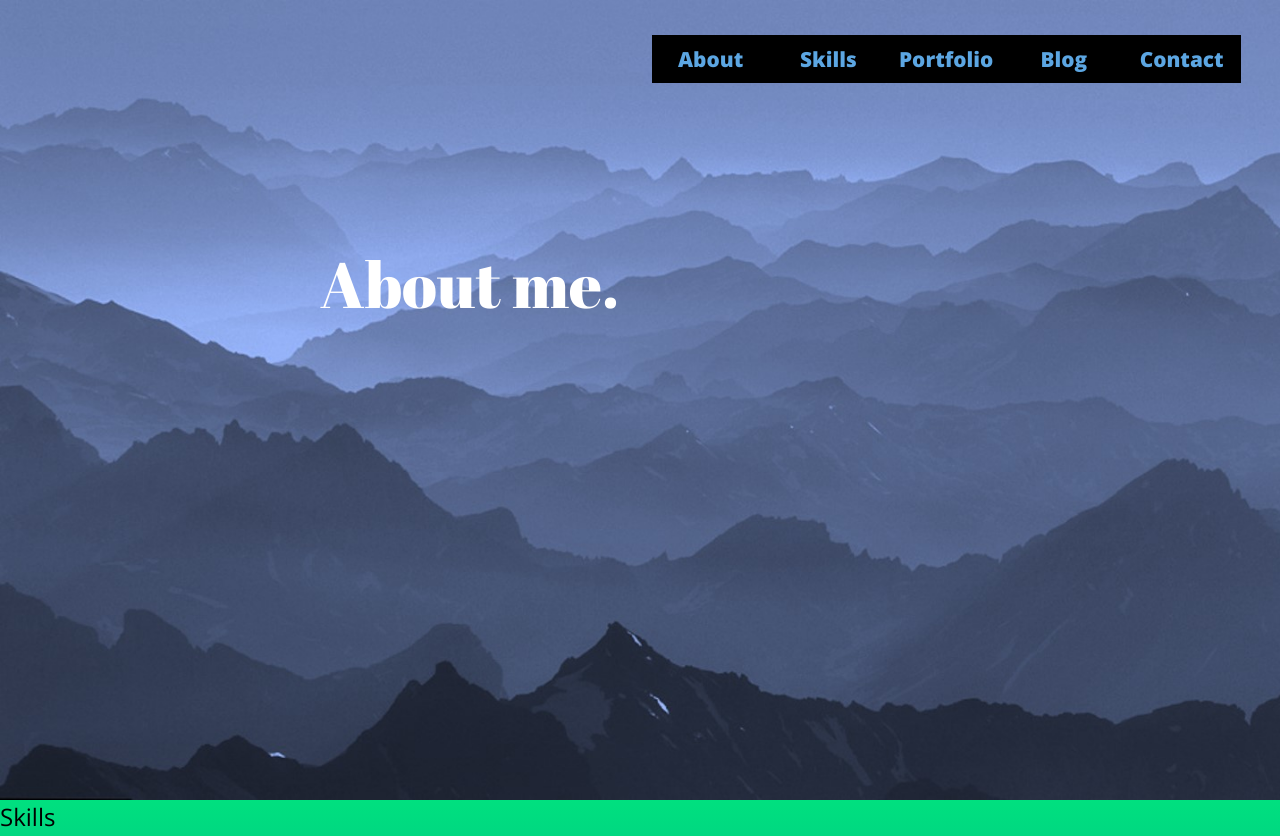
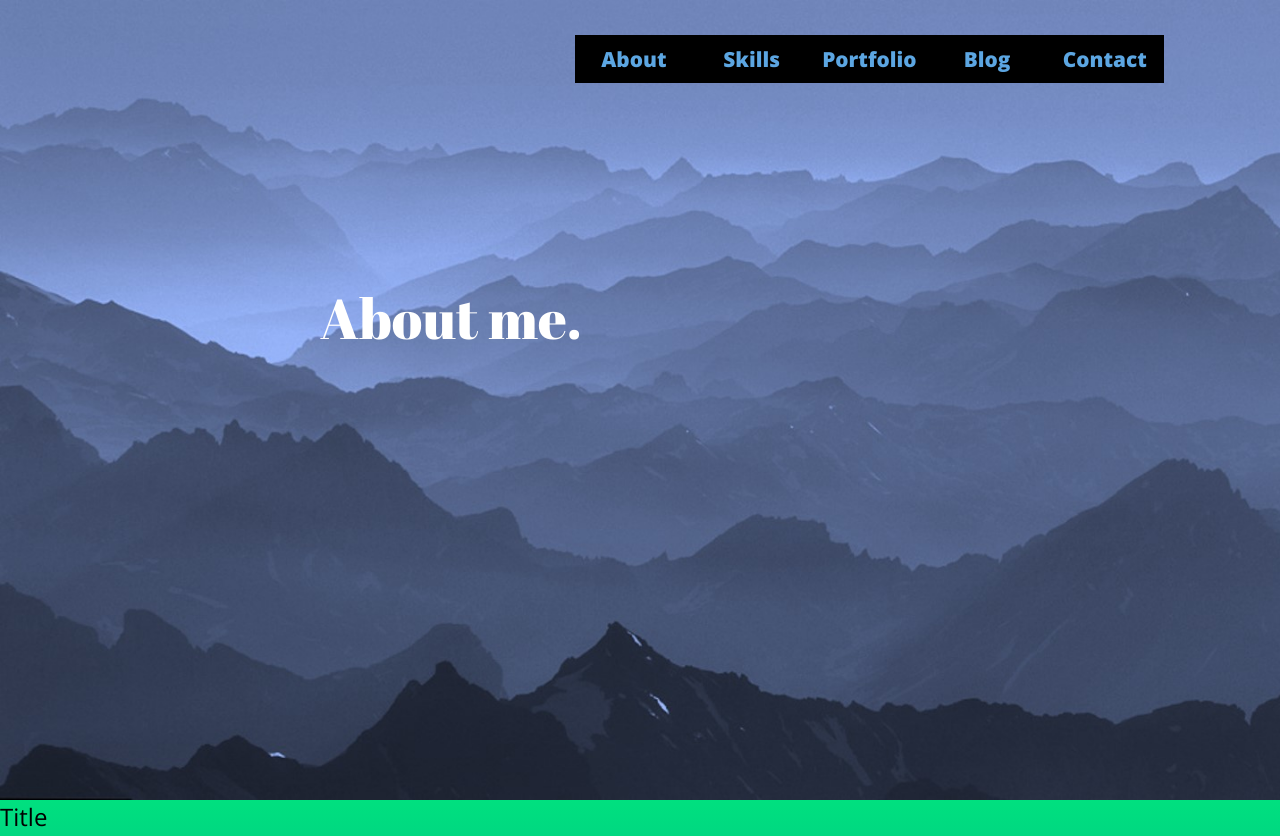
Before and after one commit to kofskie/kofskie.github.io, a website: page src/index.html in a window 1280 px wide. Shown: the top 836 px of the page. Drawn offline with nearby package versions, Linux system fonts and the light colour scheme; files that its build step writes are made by us from their sources.

Commit message:
Header text

```diff
--- a/app.js
+++ b/app.js
@@ -1,25 +1,23 @@
 $(function () {
 
-    // sets main header position to random
-    var title = $('.about-section__header');
+
+    var title = $('.about-section__container');
 
     var xIndex = Math.floor(Math.random() * 4);
     var yIndex = Math.floor(Math.random() * 4);
 
     var leftMargs = ['20%', '25%', '30%', '35%'];
-    var topMargs = ['20%', '25%', '30%', '35%'];
+    var topMargs = ['25%', '30%', '35%', '40%'];
 
     title.css({
         'left': leftMargs[xIndex],
         'top': topMargs[yIndex],
-        'display': 'inline'
+        'visibility': 'visible'
     });
 
     $('.section').css({
         'left': '0',
-        'top': '0',
-        'margin-left': '0',
-        'margin-top': '0'
+        'top': '0'
     })
 
 })
--- a/src/index.html
+++ b/src/index.html
@@ -51,23 +51,19 @@
 
 
         <div class="about-section section" id="about">
-            <!-- Each header gets a generic and it's own class, for common styles
-                 but unique positioning -->
-            <h2 class="section-header about-section__header">About me.</h2>
 
-            <p class="about-section__paragraph"></p>
+            <div class="about-section__container">
+                <h2 class="section-header about-section__header">About me.</h2>
 
-            <div class="about__image-container">
-                <img src="" alt="" class="about__image">
+                <p class="about-section__paragraph"></p>
             </div>
 
         </div>
 
 
         <div class="skills-section section" id="skills">
-            <h2 class="section-header skills__header">Skills</h2>
+            <h2 class="section-header skills__header">Title</h2>
         </div>
-
 
 
         <div class="portfolio-section section" id="portfolio">
--- a/src/sass/base/_header.scss
+++ b/src/sass/base/_header.scss
@@ -1,14 +1,12 @@
-// .head {
-//     position: fixed;
-//     width: 100%;
-// }
+// Nav menu
 
 .nav {
     position: fixed;
     width: 46%;
-    margin-left: 50%;
-    top: 35px;
+    right: 10%;
+    margin-top: 35px;
     height: 3em;
+    z-index: 2;
 }
 
 .nav__list {
--- a/src/sass/base/_sections.scss
+++ b/src/sass/base/_sections.scss
@@ -1,3 +1,8 @@
+body {
+    margin: 0;
+    padding: 0;
+}
+
 html {
     scroll-behavior: smooth;
     overflow-x: hidden;
@@ -6,7 +11,7 @@ html {
 .section {
     width: 100vw;
     height: 100vh;
-    overflow: hidden;
+    z-index: 1;
 }
 
 .about-section {
@@ -14,16 +19,20 @@ html {
     background-size: cover;
 }
 
+.about-section__container {
+    position: absolute;
+    display: block;
+    visibility: hidden;
+    width: auto;
+    height: auto;
+    left: 0;
+    top: 0;
+}
+
 .about-section__header {
-    // position is randomly selected in app.js
-    display: none;
-    position: absolute;
     color: white;
-    // font-weight: 800;
-    font-size: 4em;
-    animation: opacIn 1s forwards;
+    font-size: 3.5em;
     font-family: 'Abril Fatface';
-    // mix-blend-mode: difference;
 }
 
 .about-section__paragraph {
--- a/src/sass/styles.scss
+++ b/src/sass/styles.scss
@@ -6,7 +6,7 @@
 @import 'base/reset';
 @import 'base/helper_classes';
 @import 'base/typography';
+@import 'base/sections';
 @import 'base/header';
-@import 'base/sections';
 @import 'base/footer';
 @import 'base/animations';
```
Also changed, not shown: dist/css/styles.css, dist/images/example1.jpg (added), dist/images/example2.jpg (added), dist/index.html, 1 other file.
